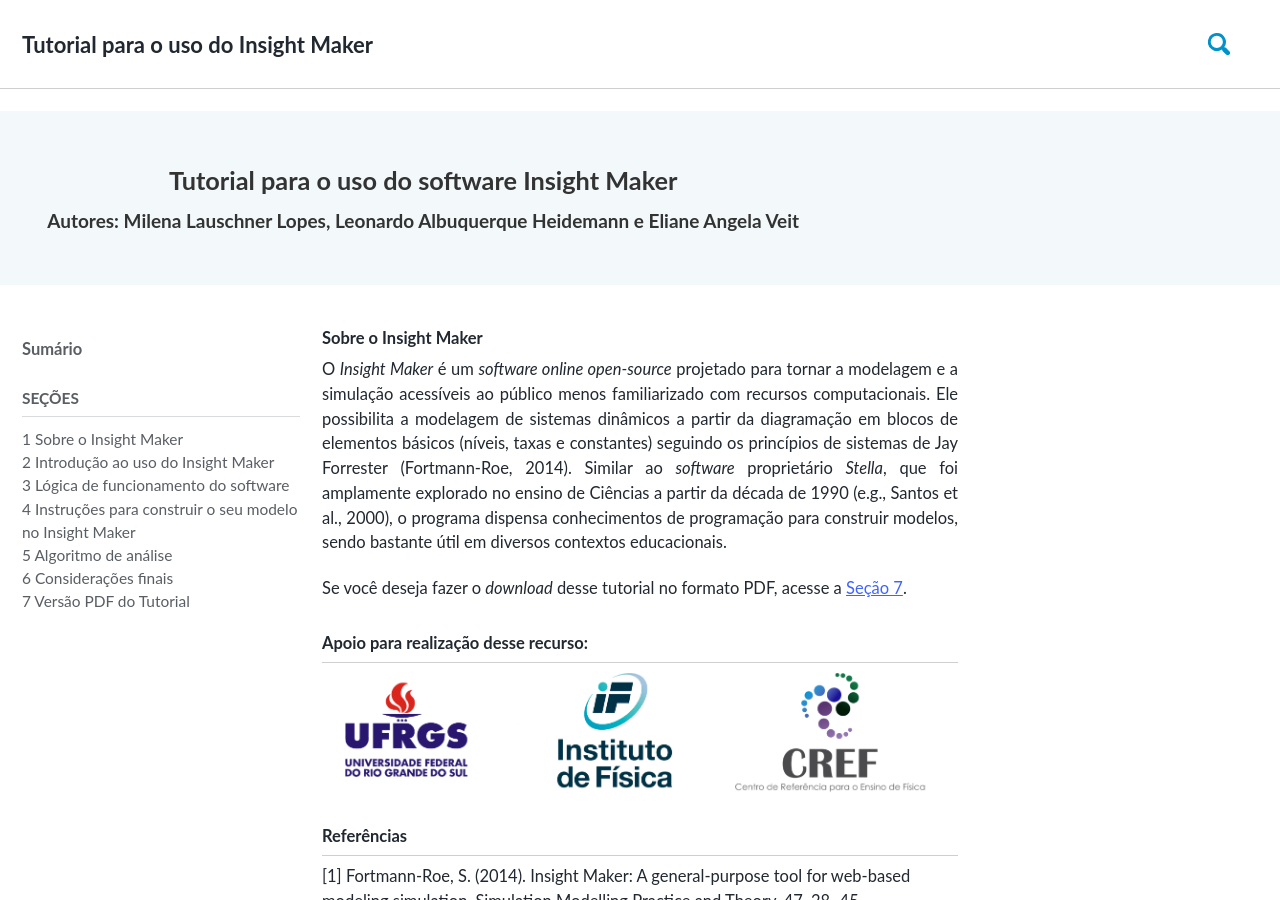
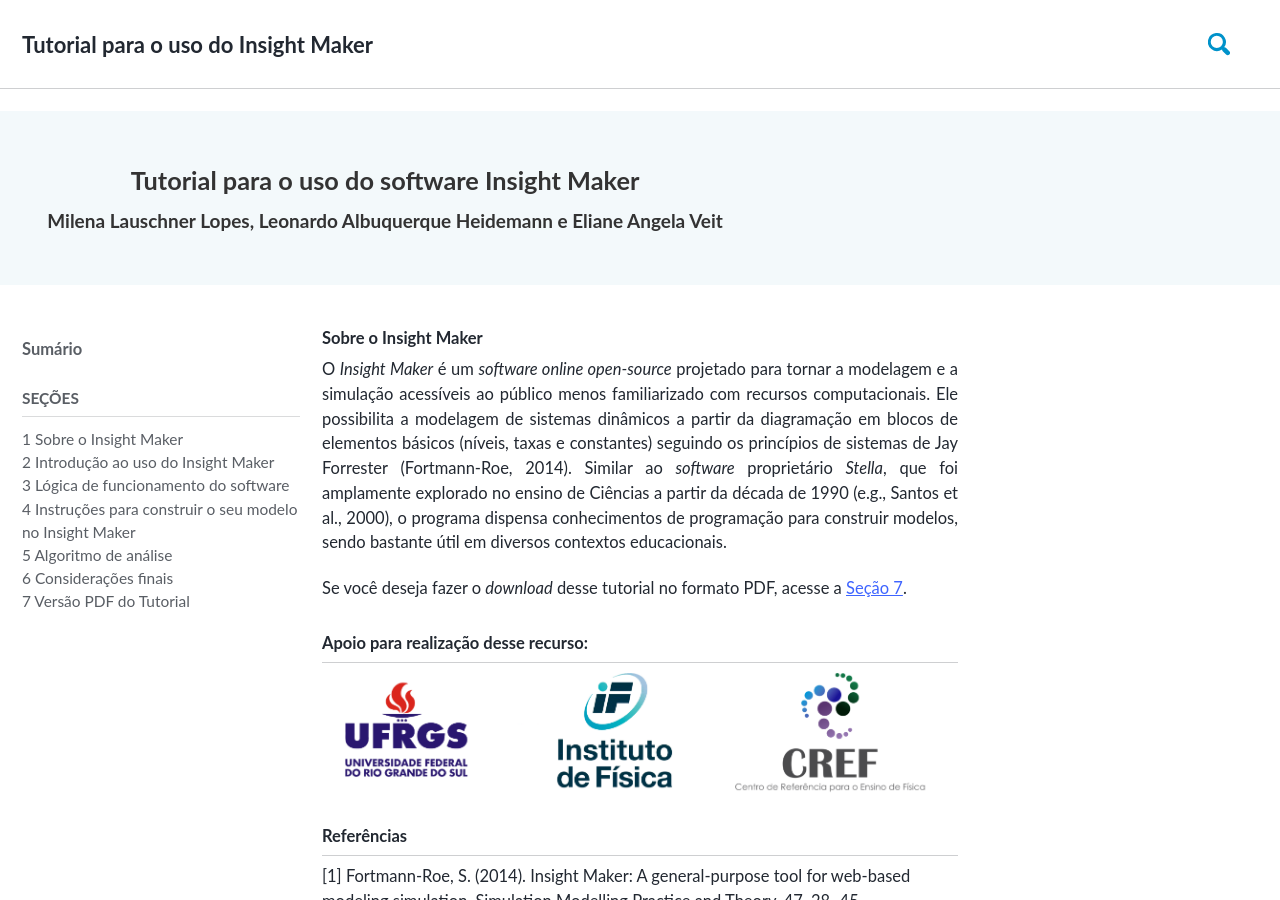
Before and after one commit to milenalauschner/MM, a Jekyll site: the page built from index.md, in a window 1280 px wide and 900 px high. Built offline with Jekyll 4.4.1, drawn with Linux system fonts in a browser that asks for light colours; cached includes are drawn as plain includes; nearby versions of some CDN libraries; some web fonts are replaced.

Commit message:
Update index.md

```diff
--- a/index.md
+++ b/index.md
@@ -6,7 +6,7 @@
 header:
   overlay_color: "#f3f9fb"
   actions:
-    - label: "<br />Tutorial para o uso do software Insight Maker<br /> <small>Autores: Milena Lauschner Lopes, Leonardo Albuquerque Heidemann e Eliane Angela Veit</small>"
+    - label: "<br />Tutorial para o uso do software Insight Maker<br /> <small>Milena Lauschner Lopes, Leonardo Albuquerque Heidemann e Eliane Angela Veit</small>"
       url: "/#sobre-o-insight-maker/"
 sidebar:
   title: "Sumário"
```
